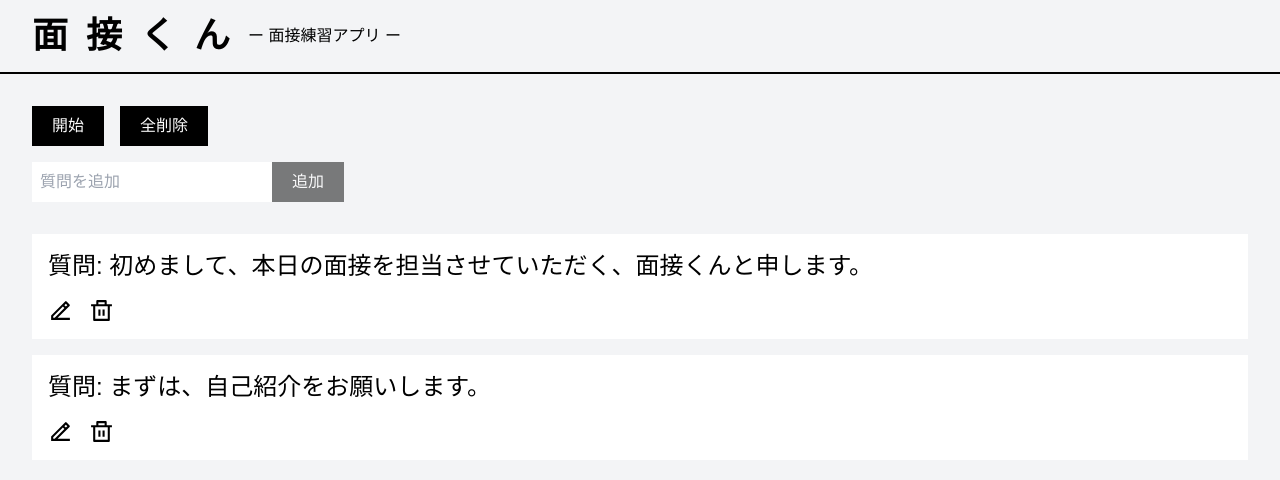
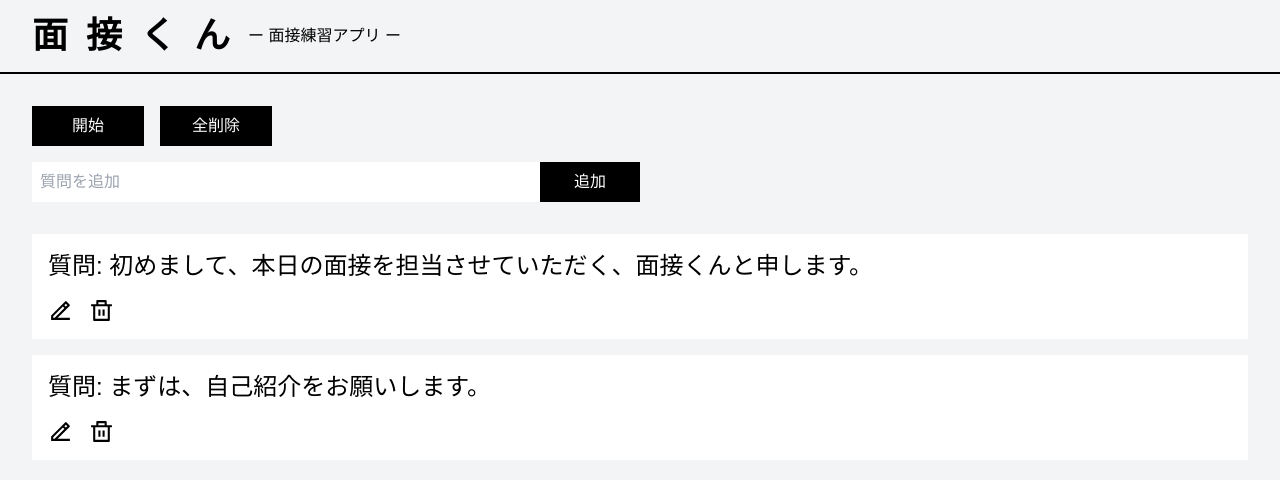
Before and after one commit to NozomuTsuruta/mensetu-kun, a Next.js app: page / in a window 1280 px wide. Shown: the top 480 px of the page. Built offline with nearby package versions, Linux system fonts and the light colour scheme; a web font is replaced by a local one.

Commit message:
style: formなどのスタイルやeslint修正

```diff
--- a/src/components/Form.tsx
+++ b/src/components/Form.tsx
@@ -32,7 +32,7 @@ export const Form: FC<IProps> = ({ submit, mode, text, setEdit }) => {
 
   return (
     <form
-      className="inline-block mb-8"
+      className="mb-8 form flex items-center"
       onSubmit={handleSubmit(submit)}
       ref={ref as RefObject<HTMLFormElement>}
     >
@@ -47,15 +47,12 @@ export const Form: FC<IProps> = ({ submit, mode, text, setEdit }) => {
             value: 8,
             message: "8文字以上入力してください",
           },
+          required: "8文字以上入力してください",
         })}
         placeholder={errors.text ? errors.text.message : `質問を${modeText}`}
         defaultValue={text || ""}
       />
-      <button
-        type="submit"
-        disabled={!isDirty || errors.text}
-        className={`button ${!isDirty || errors.text ? "disabled" : ""}`}
-      >
+      <button type="submit" className="button">
         {modeText}
       </button>
     </form>
--- a/src/components/Header.tsx
+++ b/src/components/Header.tsx
@@ -1,6 +1,8 @@
+import { is_sp } from "../util";
+
 export const Header = () => (
   <div className="w-full px-8 py-4 border-black border-b-2 mb-8 flex items-center">
     <h1 className="font-stick font-bold text-4xl tracking-widest2">面接くん</h1>
-    <p>ー 面接練習アプリ ー</p>
+    {!is_sp() && <p>ー 面接練習アプリ ー</p>}
   </div>
 );
--- a/src/components/Item.tsx
+++ b/src/components/Item.tsx
@@ -27,8 +27,12 @@ export const Item: FC<IProps> = ({ id, text }) => {
     <div className="group p-4 bg-white mb-4">
       <h2 className="text-2xl">質問: {text}</h2>
       <div className="flex mt-4">
-        <RiEdit2Line className="icon" onClick={() => setEdit(true)} size={25} />
-        <RiDeleteBinLine className="icon" onClick={deleteItem} size={25} />
+        <button className="mr-4" onClick={() => setEdit(true)}>
+          <RiEdit2Line className="icon" size={25} />
+        </button>
+        <button onClick={deleteItem}>
+          <RiDeleteBinLine className="icon" size={25} />
+        </button>
       </div>
     </div>
   );
--- a/src/styles/tailwind.css
+++ b/src/styles/tailwind.css
@@ -17,7 +17,7 @@
 
 @layer components {
   .button {
-    @apply bg-black text-white px-5 py-2 hover:opacity-50;
+    @apply bg-black text-white px-5 py-2 hover:opacity-50 w-28;
   }
   ,
   .disabled {
@@ -25,11 +25,15 @@
   }
   ,
   .input {
-    @apply h-10 pl-2 w-60;
+    @apply h-10 pl-2 w-full;
+  }
+  ,
+  .form {
+    @apply w-1/2 min-w-60;
   }
   ,
   .icon {
-    @apply hover:bg-gray-200 cursor-pointer mr-4;
+    @apply hover:bg-gray-200 cursor-pointer;
   }
   ,
   .command {
@@ -69,4 +73,8 @@
   .h-500px {
     height: 500px;
   }
+  ,
+  .min-w-60 {
+    min-width: 15rem;
+  }
 }
```
Also changed, not shown: .eslintrc.json.
